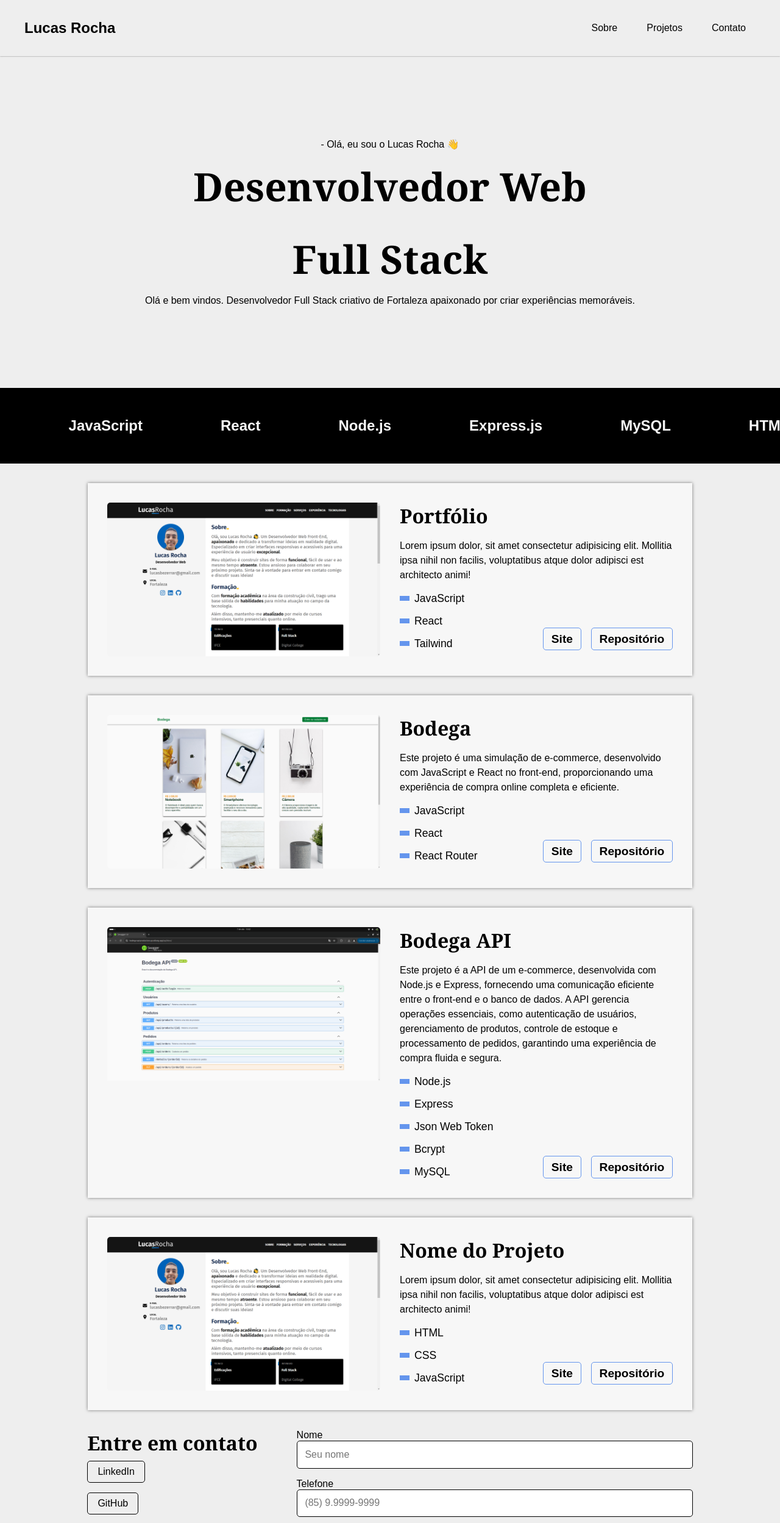
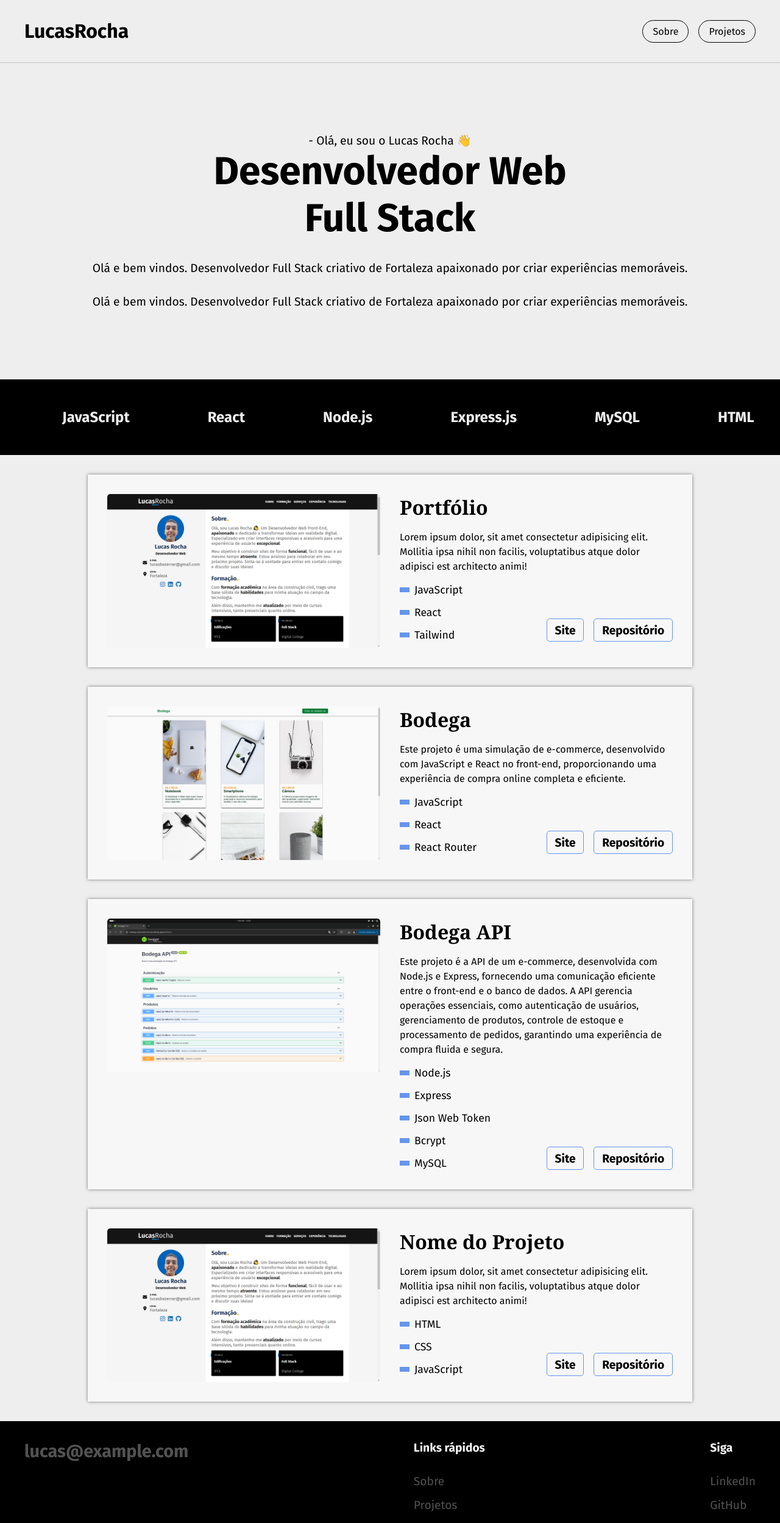
Before and after one commit to lucasrochabz/portfolio, a React (Vite) app: page / in a window 1280 px wide. Shown: the top 2497 px of the page at 61% size. Built offline with nearby package versions, Linux system fonts and the light colour scheme.

Commit message:
add button

```diff
--- a/src/App.css
+++ b/src/App.css
@@ -1,3 +1,6 @@
+/* @import url('https://fonts.googleapis.com/css2?family=Luckiest+Guy&display=swap'); */
+@import url('https://fonts.googleapis.com/css2?family=Fira+Sans:ital,wght@0,100;0,200;0,300;0,400;0,500;0,600;0,700;0,800;0,900;1,100;1,200;1,300;1,400;1,500;1,600;1,700;1,800;1,900&display=swap');
+
 * {
   margin: 0;
   padding: 0;
@@ -7,12 +10,14 @@
 :root {
   --bg-color: #eee;
   --white-color: #f7f7f7;
+  --gray-color: #525252;
   --blue-color: #6495ed;
   --black-color: #000;
 }
 
 body {
-  font-family: Arial, Helvetica, sans-serif;
+  /* font-family: Arial, Helvetica, sans-serif; */
+  font-family: 'Fira Sans', sans-serif;
   background-color: var(--bg-color);
 }
 
--- a/src/App.jsx
+++ b/src/App.jsx
@@ -13,7 +13,7 @@ export const App = () => {
       <About />
       <Tools />
       <ProjectList />
-      <Contact />
+      {/* <Contact /> */}
       <Footer />
     </>
   );
--- a/src/components/About/About.jsx
+++ b/src/components/About/About.jsx
@@ -11,6 +11,10 @@ export const About = () => {
           Olá e bem vindos. Desenvolvedor Full Stack criativo de Fortaleza
           apaixonado por criar experiências memoráveis.
         </span>
+        <span>
+          Olá e bem vindos. Desenvolvedor Full Stack criativo de Fortaleza
+          apaixonado por criar experiências memoráveis.
+        </span>
       </section>
     </>
   );
--- a/src/components/About/About.module.css
+++ b/src/components/About/About.module.css
@@ -1,19 +1,19 @@
 .about {
-  max-width: 1200px;
-  height: 60vh;
+  height: 65vh;
   display: flex;
   flex-direction: column;
   align-items: center;
   justify-content: center;
-  margin: 2rem auto;
 }
 
-.about p {
-  font-size: 1.2srem;
+.about p, span {
+  font-size: 1.2rem;
 }
 
 .about h2 {
-  font-family: Georgia, 'Times New Roman', Times, serif;
   font-size: 4rem;
-  margin: 1rem;
 }
+
+.about span {
+  margin-top: 2rem;
+}
--- a/src/components/Footer/Footer.jsx
+++ b/src/components/Footer/Footer.jsx
@@ -2,10 +2,37 @@ import styles from './Footer.module.css';
 
 export const Footer = () => {
   return (
-    <>
-      <footer className={styles.footer}>
-        <p>Copyright &copy; 2024 Lucas Rocha. Todos os direitos reservados.</p>
-      </footer>
-    </>
+    <footer className={styles['container-bg']}>
+      <section className={styles.content}>
+        <div className={styles.item}>
+          <h2>lucas@example.com</h2>
+
+          <ul className={styles.list}>
+            <li className={styles.top}>Links rápidos</li>
+            <li>
+              <a href="#about">Sobre</a>
+            </li>
+            <li>
+              <a href="#projetos">Projetos</a>
+            </li>
+          </ul>
+
+          <ul className={styles.list}>
+            <li className={styles.top}>Siga</li>
+            <li>
+              <a href="#">LinkedIn</a>
+            </li>
+            <li>
+              <a href="#">GitHub</a>
+            </li>
+          </ul>
+        </div>
+        <div className={styles.footer}>
+          <p>
+            Copyright &copy; 2024 Lucas Rocha. Todos os direitos reservados.
+          </p>
+        </div>
+      </section>
+    </footer>
   );
 };
--- a/src/components/Footer/Footer.module.css
+++ b/src/components/Footer/Footer.module.css
@@ -1,8 +1,36 @@
-.footer {
+.container-bg {
   background-color: var(--black-color);
   color: #525252;
+}
+
+.content {
+  max-width: 1200px;
+  margin: 0 auto;
+}
+
+.item {
+  display: flex;
+  justify-content: space-between;
   font-size: 1.2rem;
+  padding: 2rem 0;
+}
+
+.list {
+  display: flex;
+  flex-direction: column;
+  gap: 1rem;
+}
+
+.top {
+  color: var(--white-color);
+  margin-bottom: 1rem;
+  font-weight: bold;
+}
+
+.footer {
+  color: var(--gray-color);
   text-align: center;
-  padding: 2rem;
-  margin-top: 2rem;
+  border-top: 1px solid var(--gray-color);
+  padding: 2rem 0;
+  margin: 0 auto;
 }
--- a/src/components/Header/Header.jsx
+++ b/src/components/Header/Header.jsx
@@ -5,7 +5,7 @@ export const Header = () => {
     <>
       <header className={styles['header-bg']}>
         <div className={styles.header}>
-          <h2>Lucas Rocha</h2>
+          <h2 className={styles.logo}>LucasRocha</h2>
 
           <nav>
             <ul className={styles.nav}>
@@ -15,9 +15,6 @@ export const Header = () => {
               <li>
                 <a href="#projetos">Projetos</a>
               </li>
-              <li>
-                <a href="#contact">Contato</a>
-              </li>
             </ul>
           </nav>
         </div>
--- a/src/components/Header/Header.module.css
+++ b/src/components/Header/Header.module.css
@@ -11,6 +11,10 @@
   margin: 0 auto;
 }
 
+.logo {
+  font-size: 2rem;
+}
+
 .nav {
   display: flex;
   flex-wrap: wrap;
@@ -19,9 +23,13 @@
 
 .nav a {
   padding: 0.5rem 1rem;
+  border: 1px solid var(--black-color);
+  border-radius: 100px;
   transition: 0.3s;
+  outline: none;
 }
 
-.nav a:hover {
-  color: var(--blue-color);
+.nav a:hover, nav a:focus {
+  background-color: var(--black-color);
+  color: var(--bg-color);
 }
--- a/src/components/Tools/Tools.module.css
+++ b/src/components/Tools/Tools.module.css
@@ -1,6 +1,6 @@
 .tools {
   background-color: var(--black-color);
-  color: var(--white-color);
+  color: var(--bg-color);
   overflow: hidden;
   padding: 3rem 0;
 }
```
